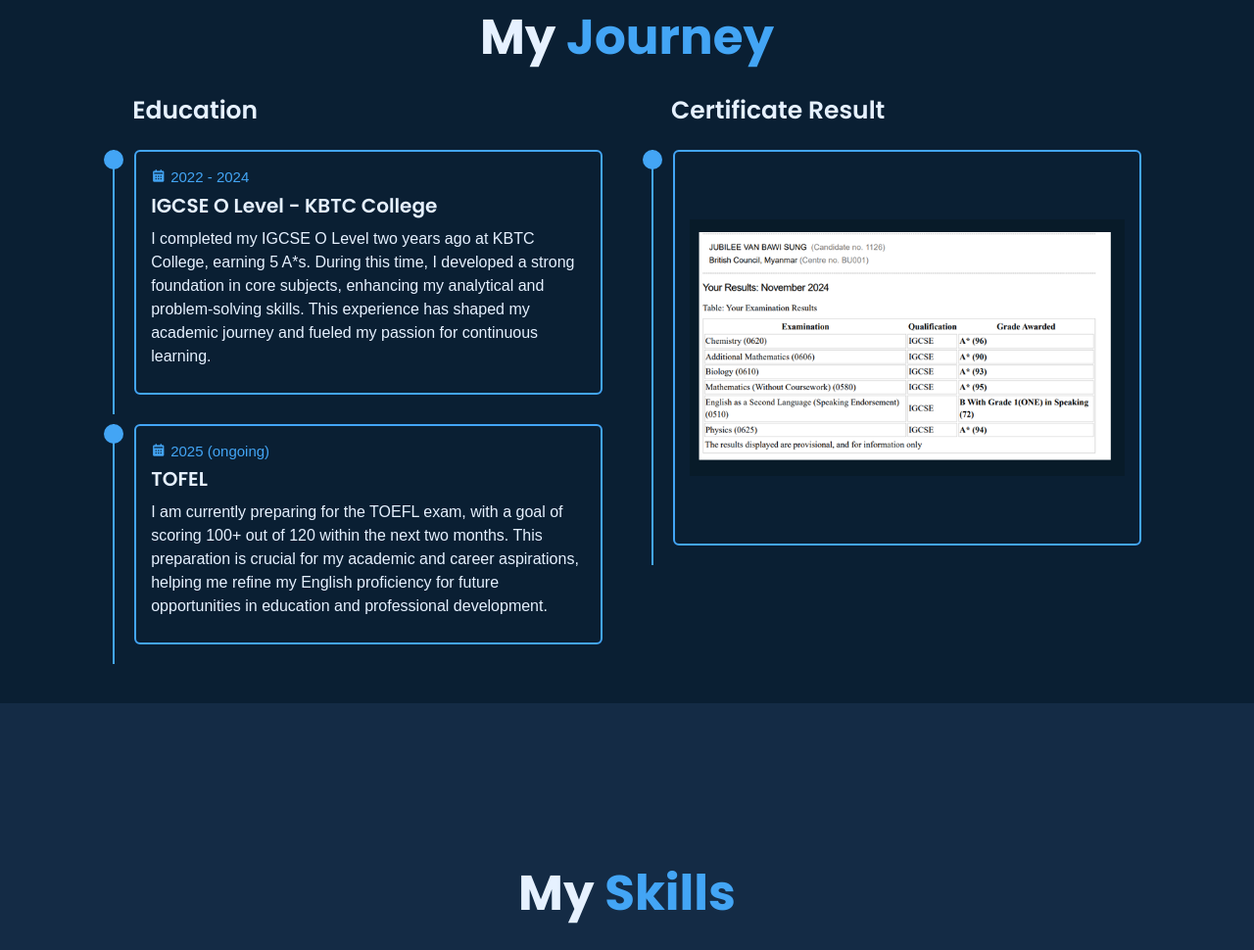
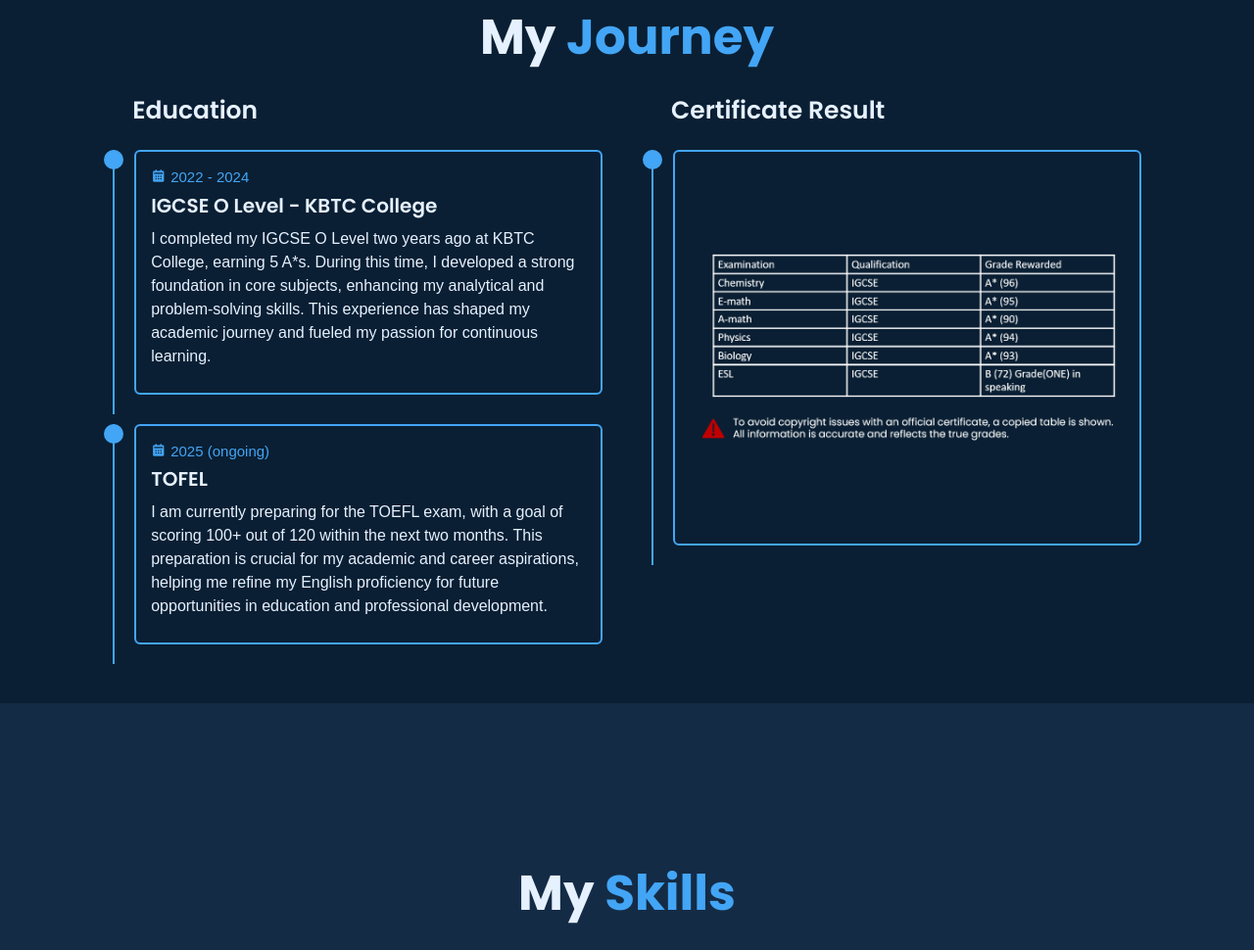
Before and after one commit to Jubileeva/Assignments-MT-coding-, a plain HTML site: page index.html in a window 1280 px wide. Shown: the part 1709-2679 px from the top of the page at 98% size. Drawn offline with nearby package versions, Linux system fonts and the light colour scheme.

Commit message:
change certificate

```diff
--- a/assets/css/style.scss
+++ b/assets/css/style.scss
@@ -526,7 +526,7 @@ section{
             border-radius: 0.6rem;
             margin-bottom: 2rem;
             .image{
-            background-image: url("/assets/images/result-removebg-preview.png");
+            background-image: url("/assets/images/igcse_results_smaller.png");
             background-repeat: no-repeat;
             background-size: contain;
             background-position: center;
```
Also changed, not shown: assets/css/style.css, assets/images/KBTC.png (added), assets/images/igcse_results_smaller.png (added), 1 other file.
